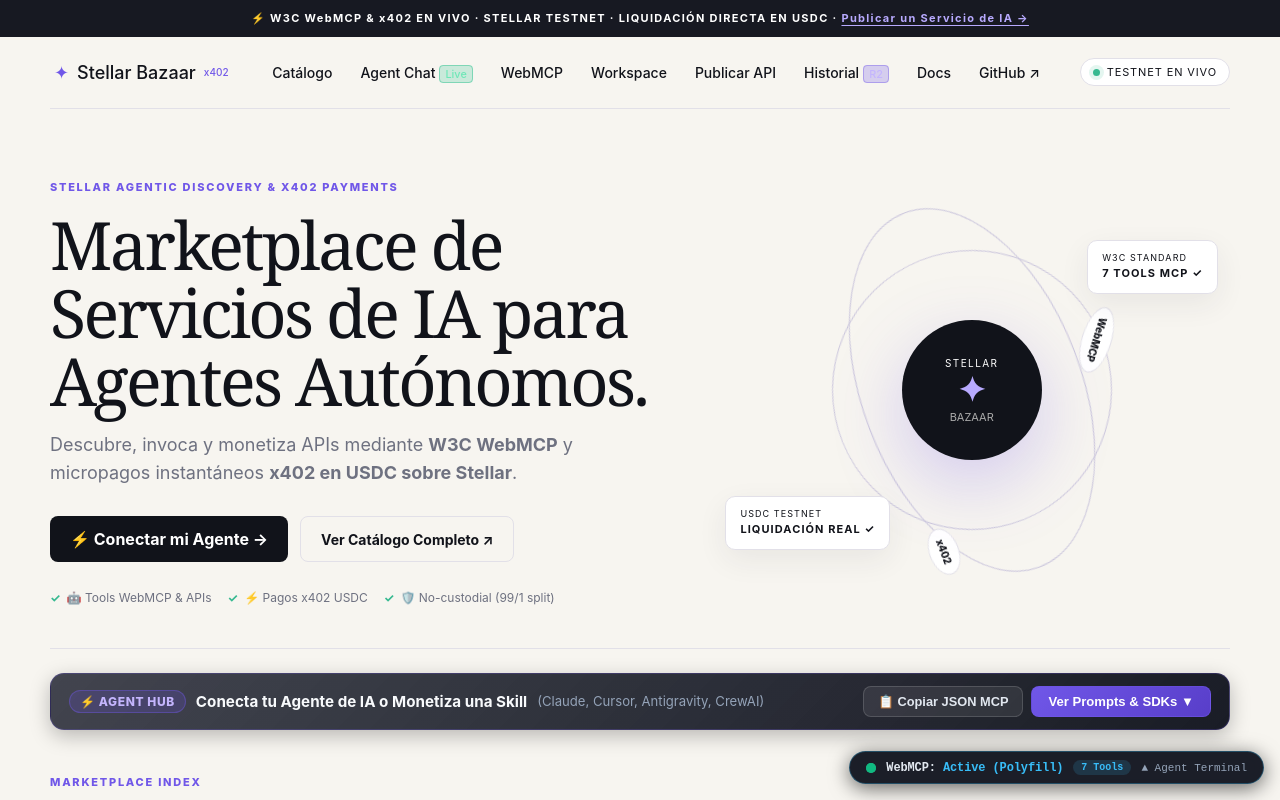
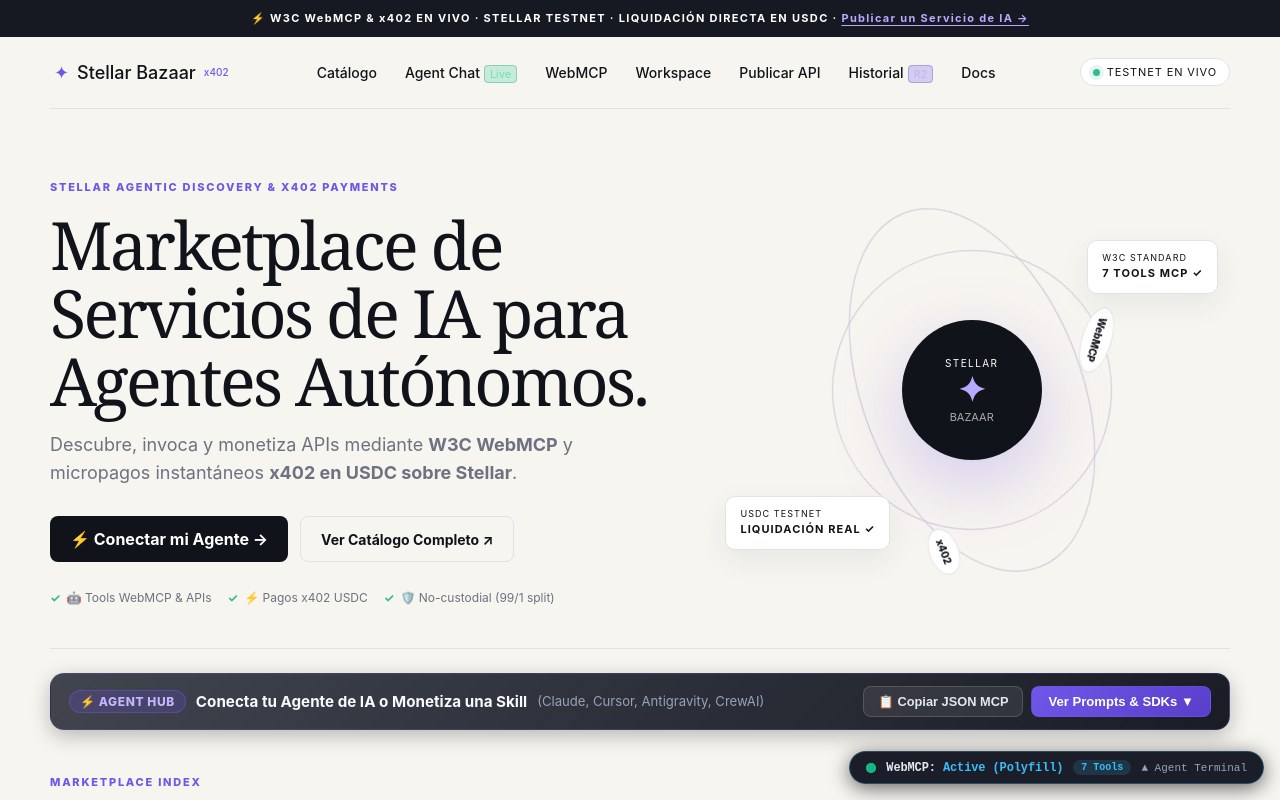
Before and after one commit to CaBsCrypto/stellar-bazaar-x402, a Next.js app: page / in a window 1280 px wide. Shown: the top 800 px of the page. Built offline with nearby package versions, Linux system fonts and the light colour scheme.

Commit message:
fix(ui): purge external repository links from UI keeping all interactions within platform ecosystem

```diff
--- a/components/Footer.tsx
+++ b/components/Footer.tsx
@@ -153,13 +153,13 @@ export function Footer() {
                 </Link>
               </li>
               <li>
-                <a href="https://github.com/CaBsCrypto/stellar-bazaar-x402" target="_blank" rel="noreferrer" style={{ color: "#94a3b8", fontSize: "0.85rem", textDecoration: "none" }}>
-                  GitHub Oficial ↗
+                <a href="/api/capabilities" target="_blank" rel="noreferrer" style={{ color: "#94a3b8", fontSize: "0.85rem", textDecoration: "none" }}>
+                  ⚙️ Capacidades del Protocolo ↗
                 </a>
               </li>
               <li>
                 <a href="https://stellar.expert/explorer/testnet" target="_blank" rel="noreferrer" style={{ color: "#94a3b8", fontSize: "0.85rem", textDecoration: "none" }}>
-                  Stellar Expert Explorer ↗
+                  🌐 Stellar Expert Explorer ↗
                 </a>
               </li>
             </ul>
--- a/components/Navbar.tsx
+++ b/components/Navbar.tsx
@@ -115,14 +115,6 @@ export function Navbar() {
               )}
             </Link>
           ))}
-          <a
-            href="https://github.com/CaBsCrypto/stellar-bazaar-x402"
-            target="_blank"
-            rel="noreferrer"
-            className="external-link"
-          >
-            GitHub ↗
-          </a>
         </div>
 
         <div className="nav-right">
@@ -245,20 +237,6 @@ export function Navbar() {
                   </div>
                 </div>
               ))}
-
-              <div style={{ marginTop: "1rem", paddingTop: "1rem", borderTop: "1px solid rgba(255, 255, 255, 0.08)" }}>
-                <a
-                  href="https://github.com/CaBsCrypto/stellar-bazaar-x402"
-                  target="_blank"
-                  rel="noreferrer"
-                  className="mobile-nav-link external"
-                  onClick={() => setMobileMenuOpen(false)}
-                  style={{ display: "flex", alignItems: "center", gap: "8px", color: "#c4b5fd" }}
-                >
-                  <span>🐙</span>
-                  <span>GitHub Oficial del Proyecto ↗</span>
-                </a>
-              </div>
             </div>
 
             <div className="mobile-drawer-footer">
```
